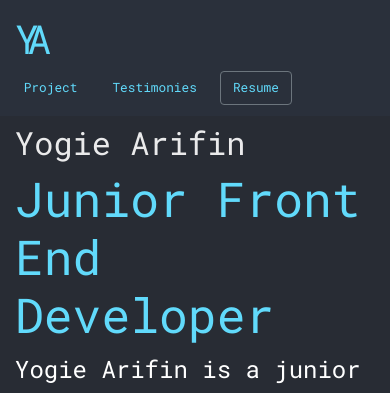
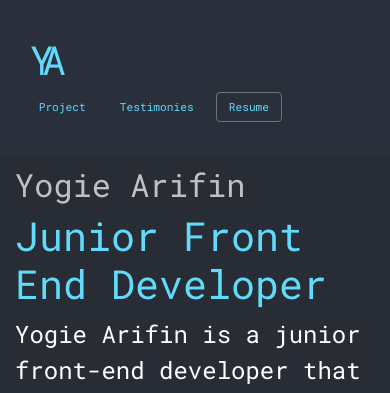
Before and after one commit to yogiearifin/portfolio, a React (Create React App) app: page / in a window 390 px wide. Shown: the top 393 px of the page. Built offline with nearby package versions, Linux system fonts and the light colour scheme.

Commit message:
[Yogie] - minor fix to responsiveness

```diff
--- a/src/assets/styles/header.scss
+++ b/src/assets/styles/header.scss
@@ -15,9 +15,21 @@
     }
     &-row {
         margin-top: 1%;
+        @media (max-width:800px) {
+            display: flex;
+        }
+        @media (max-width:700px) {
+            display: inline;
+        }
     }
     &-name {
         flex: 40%;
+        @media (max-width:480px) {
+            flex: 45%;
+        }
+        @media (max-width:1112px) {
+            flex: 5%;
+        }
     }
     h1 {
         color: #61DAFB;
@@ -31,15 +43,7 @@
     @media (max-width:480px) {
         padding: 3%;
         .btn {
-            font-size: 80%;
-        }
-        .header-name {
-            flex: 45%;
-        }
-    }
-    @media (max-width:800px) {
-        .header-name {
-            flex: 70%;
+            font-size: 70%;
         }
     }
 }
--- a/src/assets/styles/intro.scss
+++ b/src/assets/styles/intro.scss
@@ -8,7 +8,7 @@
     }
     h2 {
         color: white;
-        opacity: 0.9;
+        opacity: 0.7;
     }
     h1 {
         font-size: 4rem;
@@ -28,10 +28,27 @@
             border-radius: 50%;
         }
     }
-    @media (max-width:480px) {
+    @media (max-width:800px) {
         width: 100%;
         h1 {
-            font-size: 3rem;
+            font-size: 2rem;
+        }
+        h2 {
+            font-size: 1.5rem;
+        }
+        p {
+            font-size: 1rem;
+        }
+    }
+    @media (max-width:1024px) {
+        h1 {
+            font-size: 2.5rem;
+        }
+        h2 {
+            font-size: 2rem;
+        }
+        p {
+            font-size: 1.5rem;
         }
     }
     .btn-secondary {
```
